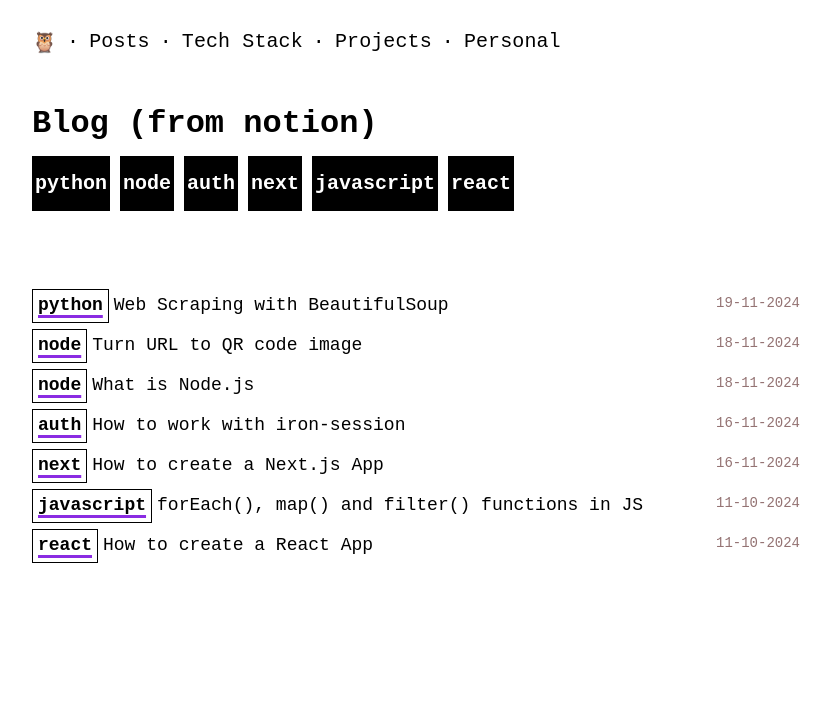
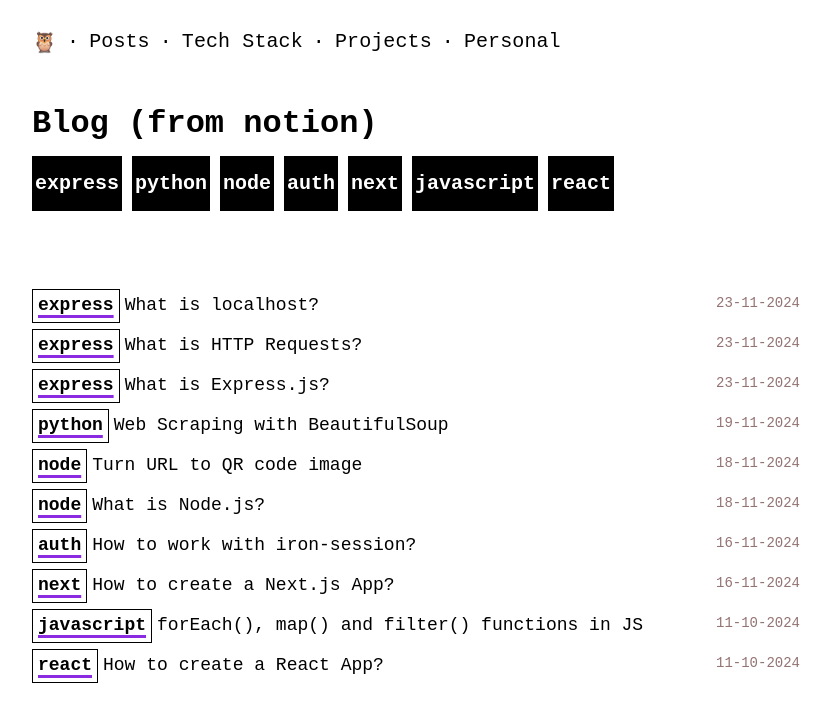
Before and after one commit to sumeyyesever/personal-website, a React (Vite) app: page /posts in a window 1280 px wide. Shown: the top 722 px of the page, without its empty margins (224-1055 px from the left). Built offline with nearby package versions, Linux system fonts and the light colour scheme.

Commit message:
add posts about express

```diff
--- a/post_data.js
+++ b/post_data.js
@@ -1,4 +1,25 @@
 export const postData = [
+    {
+        id: 8,
+        title: "What is localhost?",
+        date: "23-11-2024",
+        tag: "express",
+        link: "https://fog-polyanthus-dff.notion.site/What-is-localhost-147181d625248086a227cdfe19619629"
+    },
+    {
+        id: 9,
+        title: "What is HTTP Requests?",
+        date: "23-11-2024",
+        tag: "express",
+        link: "https://fog-polyanthus-dff.notion.site/What-is-HTTP-Requests-147181d625248077a559f23baaf075f6"
+    },
+    {
+        id: 8,
+        title: "What is Express.js?",
+        date: "23-11-2024",
+        tag: "express",
+        link: "https://fog-polyanthus-dff.notion.site/What-is-Express-js-144181d62524807e9367e96ec9b5f731?pvs=74"
+    },
     {
         id: 7,
         title: "Web Scraping with BeautifulSoup",
@@ -15,21 +36,21 @@ export const postData = [
     },
     {
         id: 5,
-        title: "What is Node.js",
+        title: "What is Node.js?",
         date: "18-11-2024",
         tag: "node",
         link: "https://fog-polyanthus-dff.notion.site/What-is-Node-js-142181d62524807b8e16d8f38b8d3f3e"
     },
     {
         id: 4,
-        title: "How to work with iron-session",
+        title: "How to work with iron-session?",
         date: "16-11-2024",
         tag: "auth",
         link: "https://fog-polyanthus-dff.notion.site/How-to-work-with-iron-session-140181d625248094bd91f6b1a4e08bb4"
     },
     {
         id: 3,
-        title: "How to create a Next.js App",
+        title: "How to create a Next.js App?",
         date: "16-11-2024",
         tag: "next",
         link: "https://fog-polyanthus-dff.notion.site/How-to-create-a-Next-js-App-140181d62524800d90ade4e8272701b7"
@@ -43,7 +64,7 @@ export const postData = [
     },
     {
         id: 1,
-        title: "How to create a React App",
+        title: "How to create a React App?",
         date: "11-10-2024",
         tag: "react",
         link: "https://fog-polyanthus-dff.notion.site/How-to-create-a-React-App-11c181d6252480cbb1d8fb4e1471886a"
```
